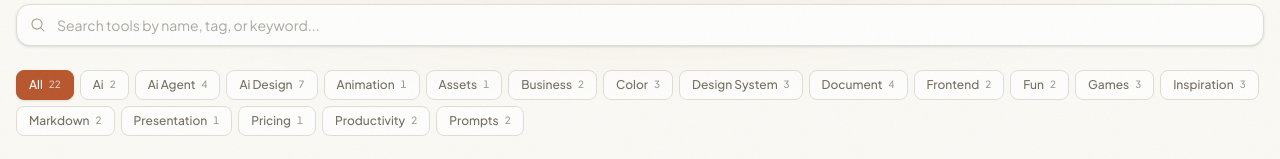
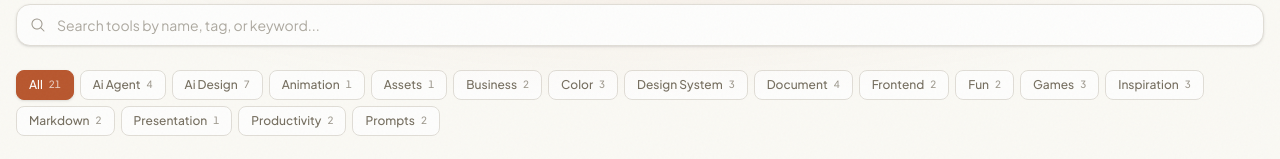
Before and after one commit to cookabc/app-universe, a Next.js app: page / in a window 1280 px wide. Shown: the part 553-712 px from the top of the page. Built offline with nearby package versions, Linux system fonts and the light colour scheme.

Commit message:
chore(tools): remove ai-pricing and drop obsolete tags
AI Pricing was niche and its preview had degraded to a spinner.
Removing it also eliminates the now-empty 'ai' and 'pricing' tags.
Cleaned up browse.sh tag while at it.

```diff
--- a/src/data/tools.ts
+++ b/src/data/tools.ts
@@ -232,23 +232,10 @@ const TOOLS: Tool[] = [
             en: 'Browser CLI for AI agents with open web skill catalog',
             zh: 'AI 代理浏览器 CLI，开放网页技能目录与自动化原语',
         },
-        tags: ['ai-agent', 'ai'],
+        tags: ['ai-agent'],
         url: 'https://browse.sh/',
         icon: 'Globe',
         color: '#3b82f6',
-    },
-    {
-        id: 'ai-pricing',
-        type: 'link',
-        name: { en: 'AI Pricing', zh: 'AI 订阅比价' },
-        description: {
-            en: 'Compare AI subscription prices across App Store regions worldwide',
-            zh: '比较全球各 App Store 地区的 AI 应用订阅价格，找到最便宜的国家',
-        },
-        tags: ['ai', 'pricing'],
-        url: 'https://opentherank.com/zh/ai-pricing/',
-        icon: 'DollarSign',
-        color: '#06b6d4',
     },
     {
         id: 'neal-fun',
```
Also changed, not shown: public/previews/ai-pricing.png (deleted).
